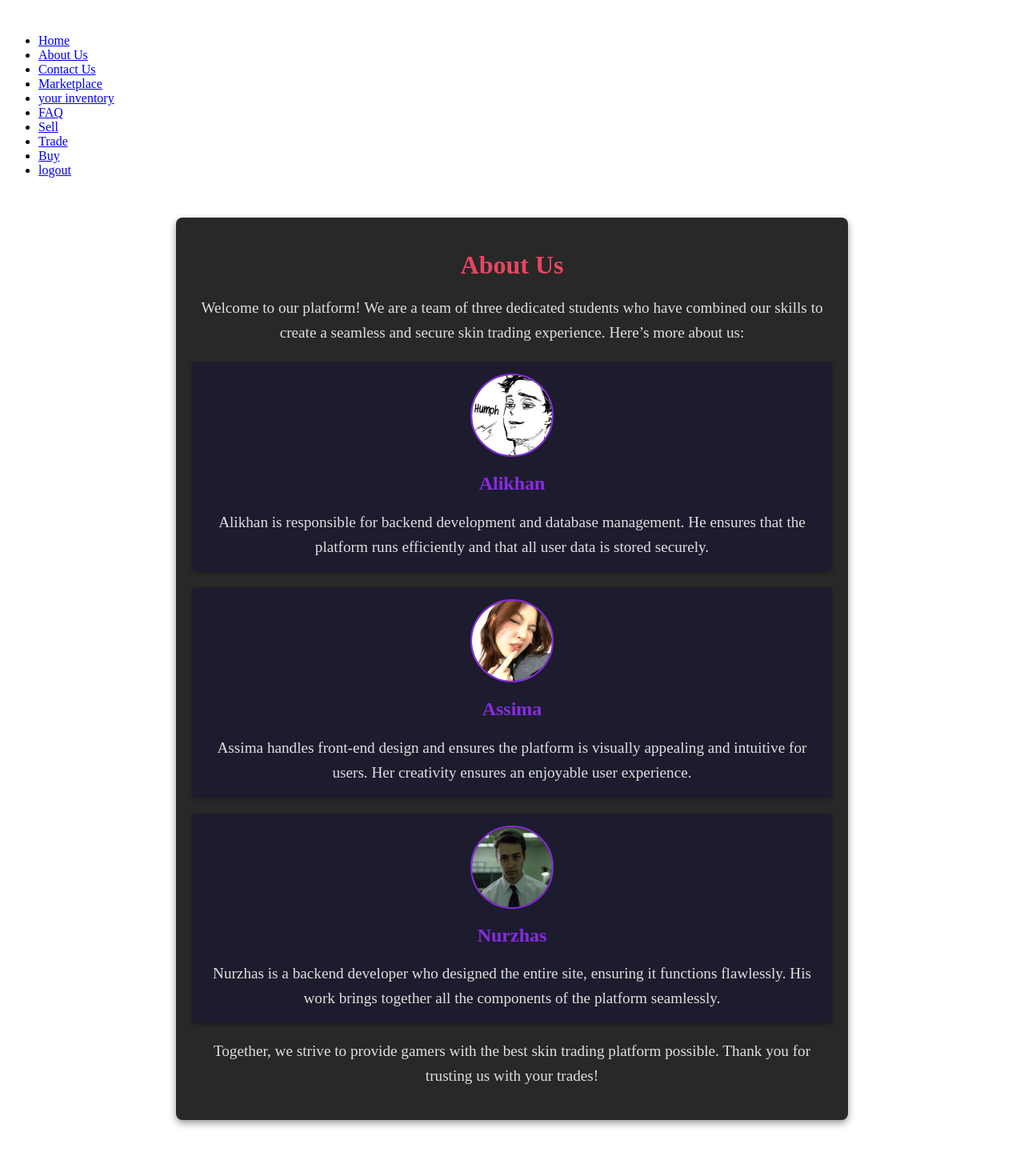
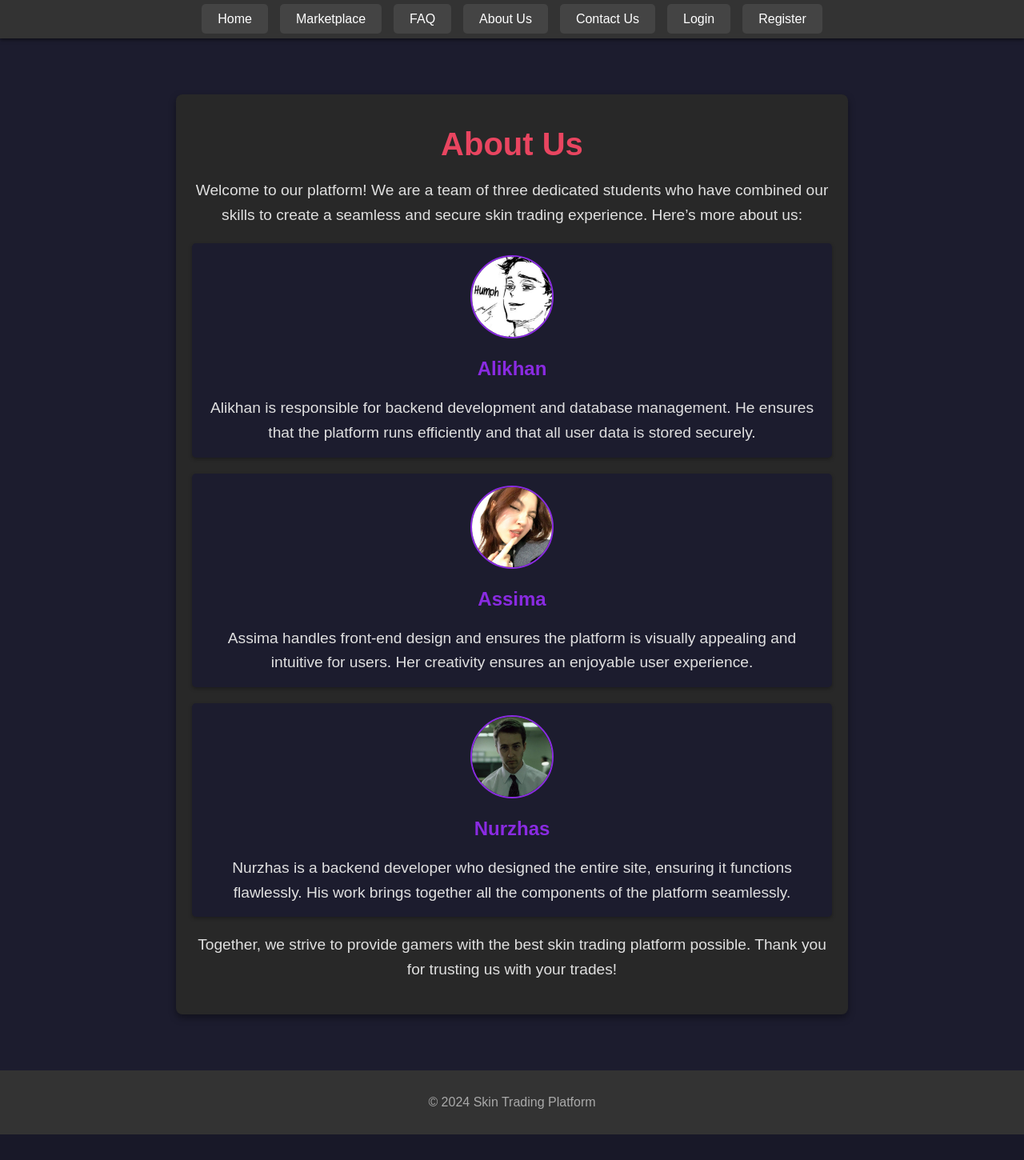
Before and after one commit to Nurzhas-kun/Trade-system, a Flask app: page /about_us in a window 1280 px wide. Shown: the whole page at 80% size. After the commit the page ends 1418 px from the top, so only its background shows below. Run offline with Flask 3, Linux system fonts and the light colour scheme.

Commit message:
Update base.html

```diff
--- a/templates/base.html
+++ b/templates/base.html
@@ -1,28 +1,39 @@
+<!DOCTYPE html>
+<html lang="en">
+<head>
+    <meta charset="UTF-8">
+    <meta name="viewport" content="width=device-width, initial-scale=1.0">
+    <title>Skin Trading Platform</title>
+    <link rel="stylesheet" href="{{ url_for('static', filename='style.css') }}">
+</head>
 <body>
     <header>
-        <nav>
-            <div class="logo">
-                <a href="{{ url_for('home') }}" style="color:white; text-decoration:none;">My Flask App</a>
-            </div>
+        <nav class="navbar">
             <ul>
                 <li><a href="{{ url_for('home') }}">Home</a></li>
+                <li><a href="{{ url_for('marketplace') }}">Marketplace</a></li>
+                <li><a href="{{ url_for('faq') }}">FAQ</a></li>
                 <li><a href="{{ url_for('about_us') }}">About Us</a></li>
                 <li><a href="{{ url_for('contact_us') }}">Contact Us</a></li>
-                <li><a href="{{ url_for('marketplace') }}">Marketplace</a></li>
-                <li><a href="{{ url_for('profile') }}">your inventory</a></li>
-                <li><a href="{{ url_for('faq') }}">FAQ</a></li>
-                <li><a href="{{ url_for('sell') }}">Sell</a></li>
-                <li><a href="{{ url_for('trade') }}">Trade</a></li>
-                <li><a href="{{ url_for('buy') }}">Buy</a></li>
-                <li><a href="{{ url_for('logout') }}">logout</a></li>
-
-                    </div>
-                </li>
+                {% if 'user_id' in session %}
+                    <li><a href="{{ url_for('profile') }}">Profile</a></li>
+                    <li><a href="{{ url_for('trade') }}">Trade</a></li>
+                    <li><a href="{{ url_for('logout') }}">Logout</a></li>
+                {% else %}
+                    <li><a href="{{ url_for('login') }}">Login</a></li>
+                    <li><a href="{{ url_for('register') }}">Register</a></li>
+                {% endif %}
             </ul>
         </nav>
     </header>
-    <main>
-        {% block content %}{% endblock %}
+
+    <main class="content-container">
+        {% block content %}
+        {% endblock %}
     </main>
+
+    <footer>
+        <p>© 2024 Skin Trading Platform</p>
+    </footer>
 </body>
 </html>
```
